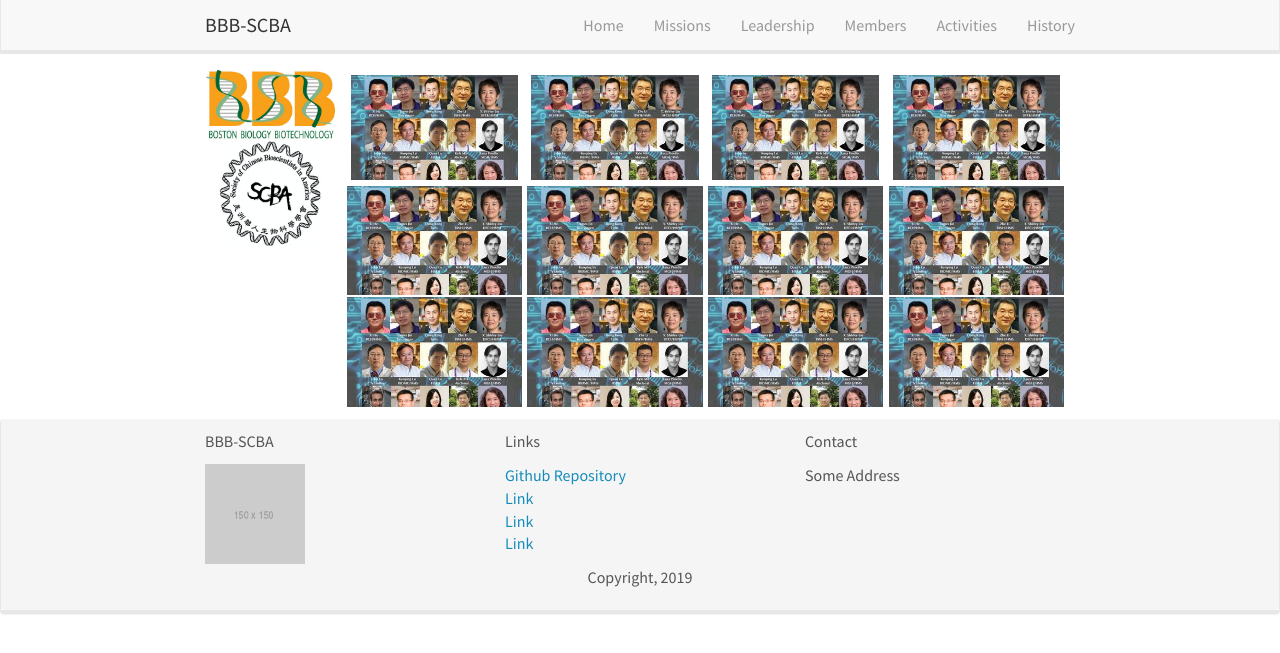
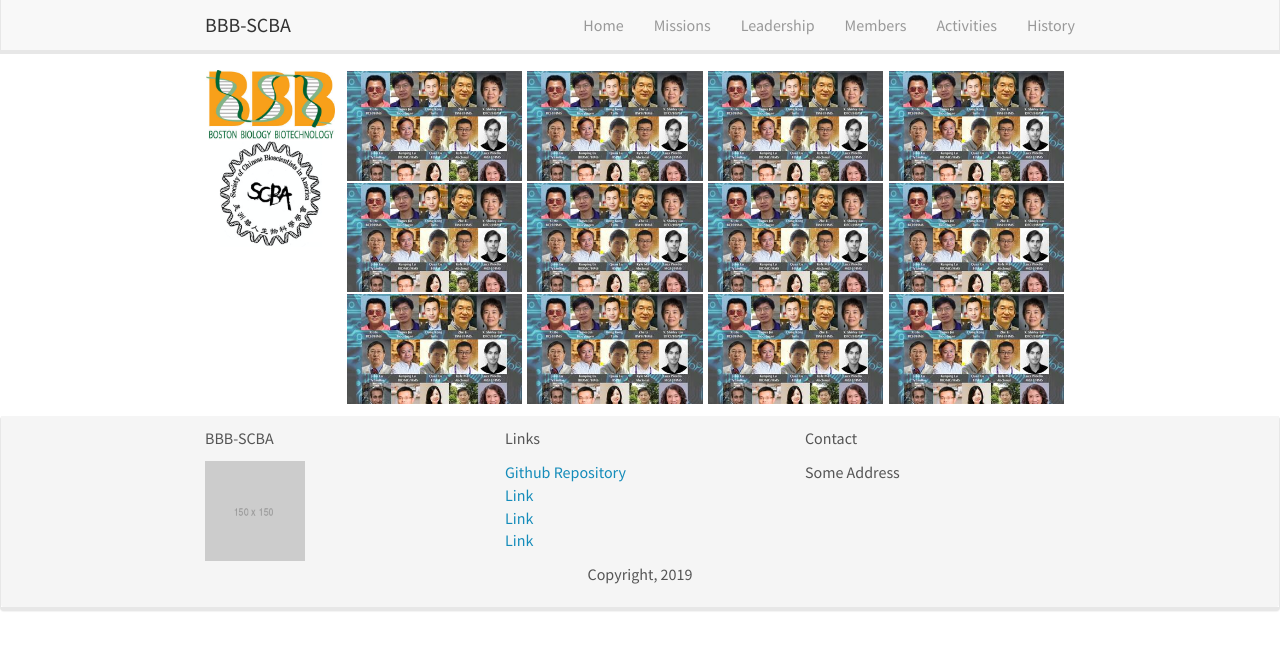
Before and after one commit to bbb-scba/bbb-scba.github.io, a Jekyll site: the page built from home.md, in a window 1280 px wide. Shown: the top 653 px of the page. Built offline with Jekyll 4.4.1, drawn with Linux system fonts in a browser that asks for light colours; nearby versions of some CDN libraries.

Commit message:
Update home.md

```diff
--- a/home.md
+++ b/home.md
@@ -19,10 +19,10 @@ permalink: /
   <div class="right" style="flex-basis: 85%;">
 
 <p align="center">
-<img src="images/slider/flyer_v9.jpg" style="width:24%; height:24%; padding: 5px;">
-<img src="images/slider/flyer_v9.jpg" style="width:24%; height:24%; padding: 5px;">
-<img src="images/slider/flyer_v9.jpg" style="width:24%; height:24%; padding: 5px;">
-<img src="images/slider/flyer_v9.jpg" style="width:24%; height:24%; padding: 5px;">
+<img src="images/slider/flyer_v9.jpg" style="width:24%; height:24%; padding: 1px;">
+<img src="images/slider/flyer_v9.jpg" style="width:24%; height:24%; padding: 1px;">
+<img src="images/slider/flyer_v9.jpg" style="width:24%; height:24%; padding: 1px;">
+<img src="images/slider/flyer_v9.jpg" style="width:24%; height:24%; padding: 1px;">
 <img src="images/slider/flyer_v9.jpg" style="width:24%; height:24%; padding: 1px;">
 <img src="images/slider/flyer_v9.jpg" style="width:24%; height:24%; padding: 1px;">
 <img src="images/slider/flyer_v9.jpg" style="width:24%; height:24%; padding: 1px;">
```
